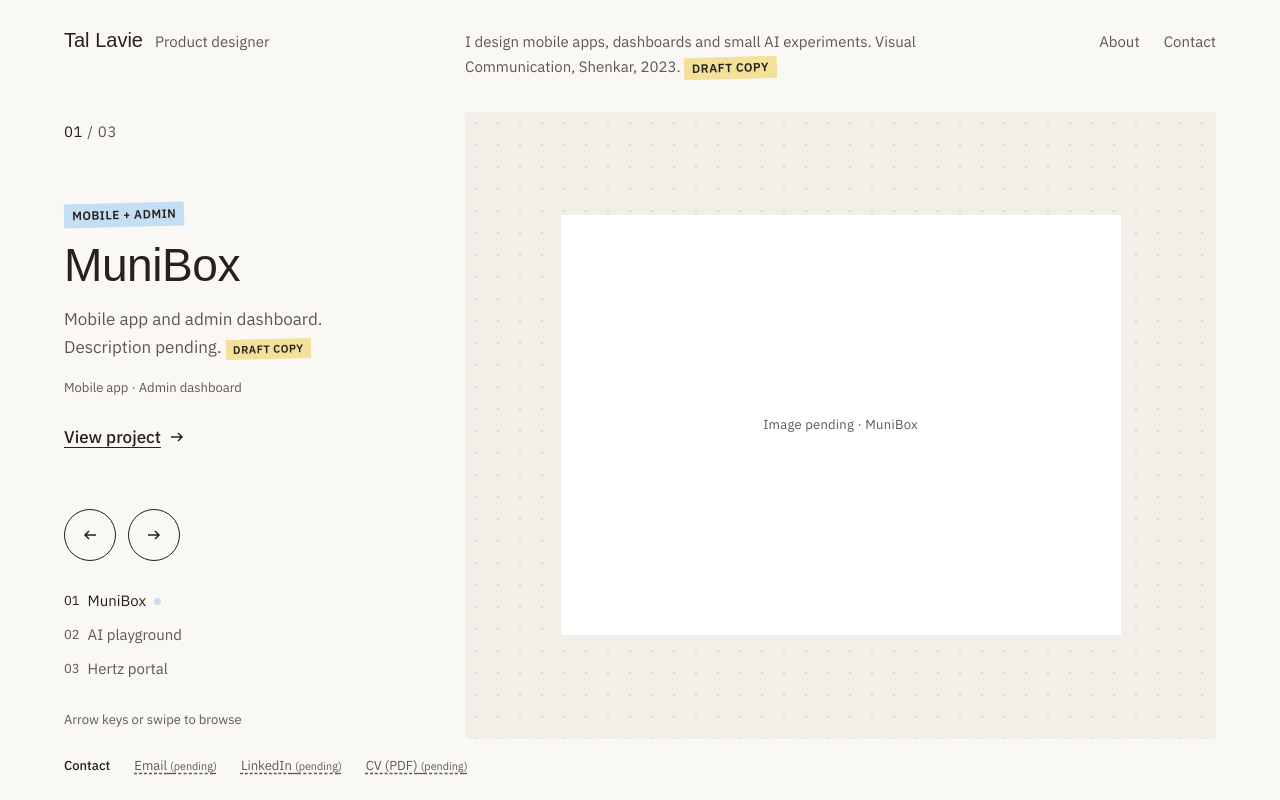
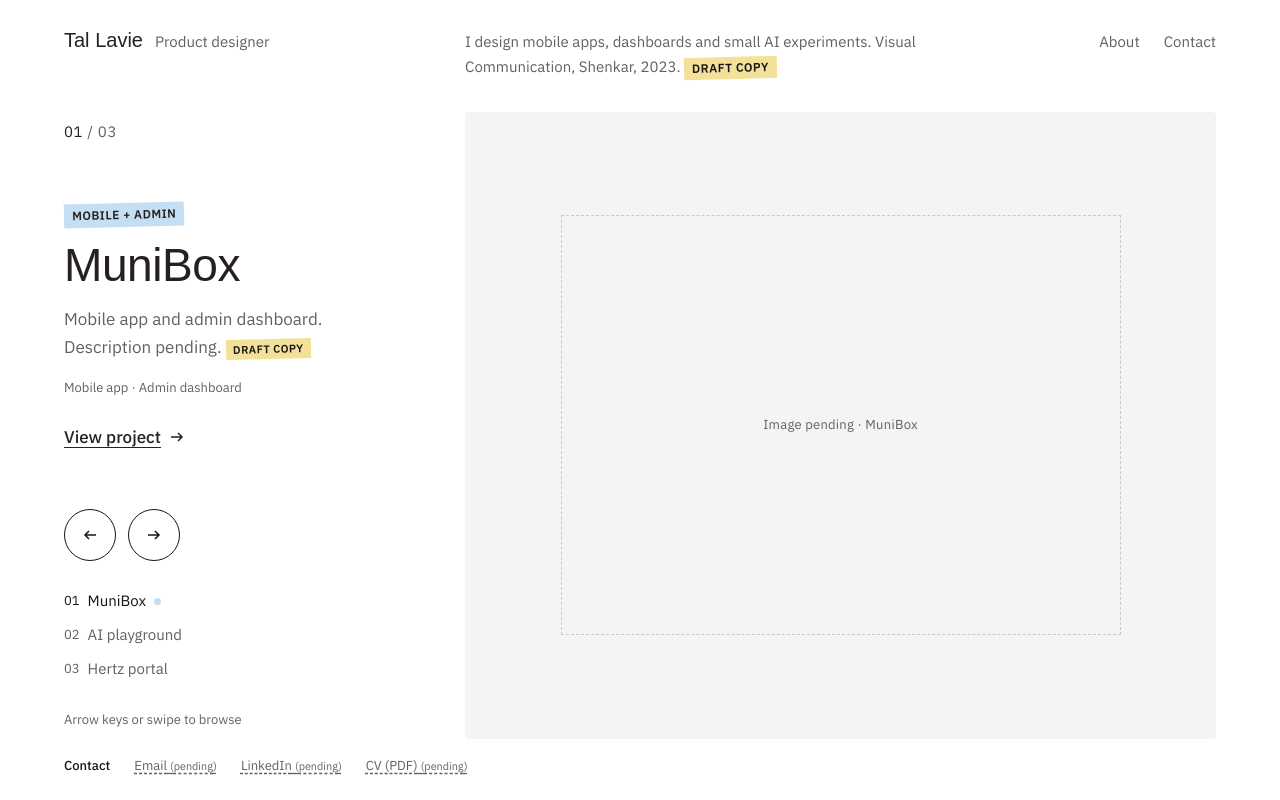
Before and after one commit to tallavie96/Portfolio, a Next.js app: page /en/showcase in a window 1280 px wide. Built offline with nearby package versions, Linux system fonts and the light colour scheme; a web font is replaced by a local one.

Commit message:
Give the showcase concept a clean white, neutral palette
Co-Authored-By: Claude Opus 5.5 <noreply@anthropic.com>
Claude-Session: https://claude.ai/code/session_01Cu9BuBb8s48XRqsBtqWsDd

```diff
--- a/src/app/[lang]/showcase/page.module.css
+++ b/src/app/[lang]/showcase/page.module.css
@@ -1,10 +1,12 @@
 /* Fits the viewport on desktop: header, showcase, one-line footer.
-   This homepage uses a lighter, quieter canvas than the rest of the site. */
+   A new concept with its own clean, white, neutral palette. */
 .page {
-  --canvas: #faf8f5;
+  --canvas: #ffffff;
   --surface: #ffffff;
-  --line: #e7e2da;
-  --wall: #f2efe9;
+  --ink: #161616;
+  --ink-2: #616161;
+  --line: #e8e8e8;
+  --wall: #f4f4f4;
   display: grid;
   grid-template-rows: auto minmax(0, 1fr) auto;
   height: 100dvh;
--- a/src/components/showcase/Showcase.module.css
+++ b/src/components/showcase/Showcase.module.css
@@ -190,8 +190,6 @@
   height: 100%;
   border-radius: 4px;
   background-color: var(--wall);
-  background-image: radial-gradient(circle, var(--dot) 1px, transparent 1.4px);
-  background-size: 22px 22px;
   touch-action: pan-y;
 }
 .slide {
@@ -239,7 +237,7 @@
   place-items: center;
   width: min(100%, 560px);
   aspect-ratio: 4 / 3;
-  background: var(--surface);
+  border: 1px dashed #c9c9c9;
   color: var(--ink-2);
   font-size: var(--t-label);
   letter-spacing: 0.02em;
```
Also changed, not shown: 1 other file (tests, documents, lock files or other folders).
